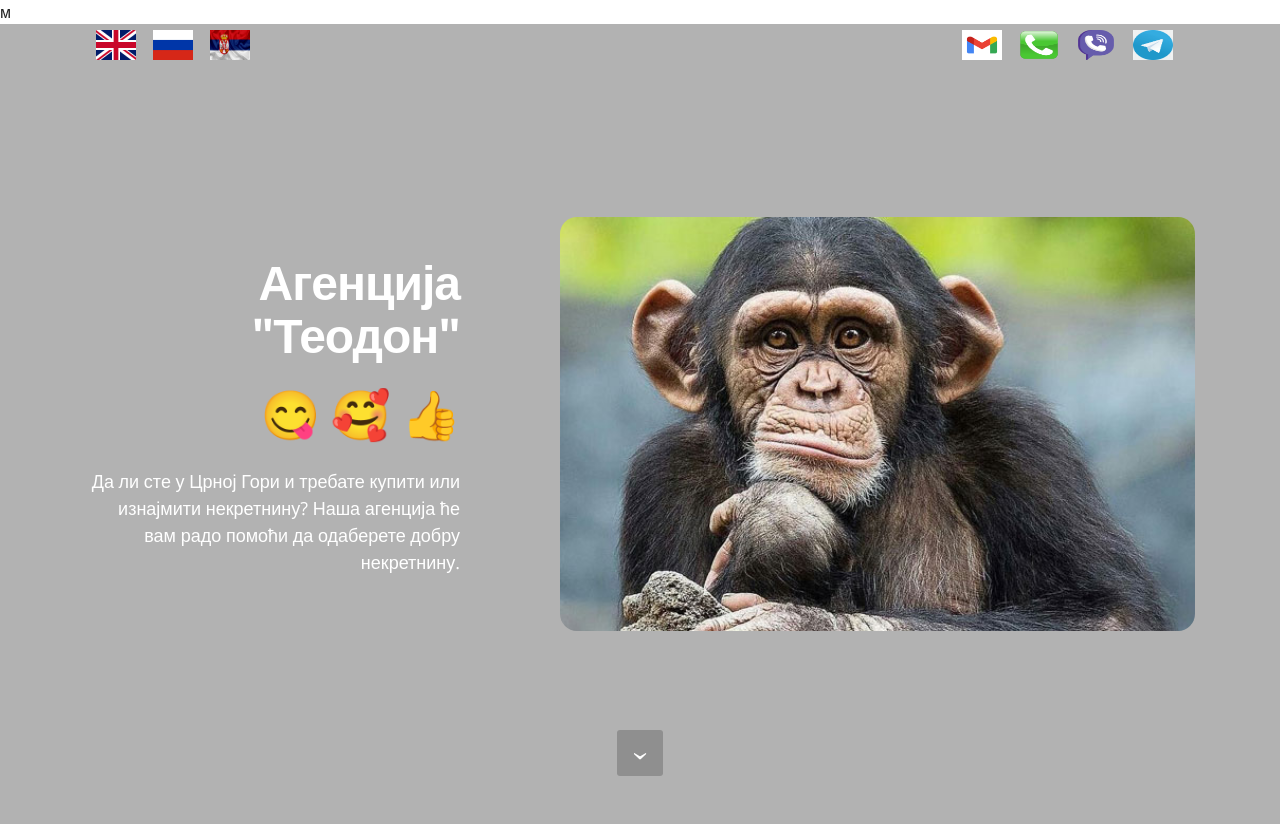
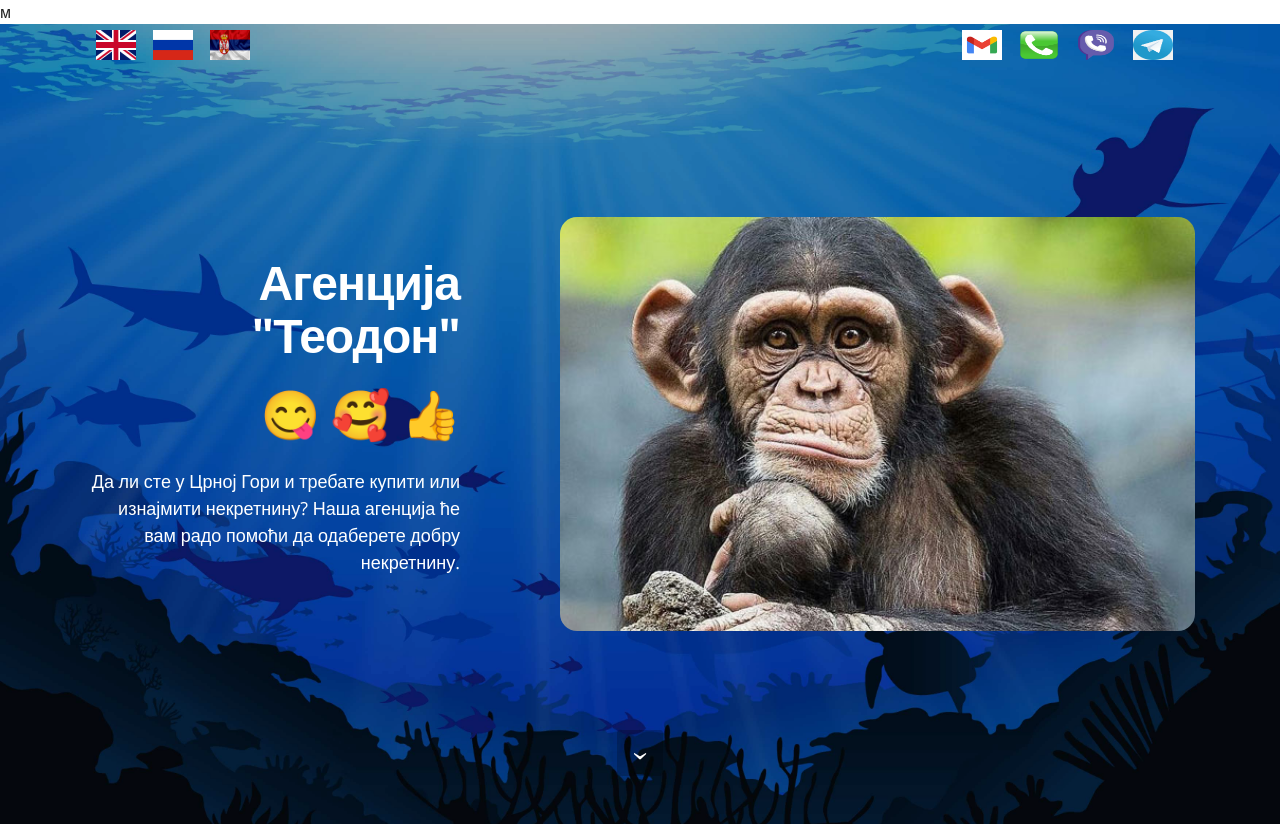
Before and after one commit to NightWalker228/teodon-agency, a plain HTML site: page index3.html in a window 1280 px wide. Shown: the top 826 px of the page. Drawn offline with nearby package versions, Linux system fonts and the light colour scheme; files that its build step writes are made by us from their sources; files whose address does not match are found by name.

Commit message:
Update index3.html

```diff
--- a/index3.html
+++ b/index3.html
@@ -62,7 +62,7 @@
 
 </section>
 
-<section class="engine"><a rel="external" href="https://myhtml.pro"></a></section><section class="mbr-section mbr-section-hero mbr-section-full mbr-parallax-background mbr-after-navbar" id="header2-1" style="background-image: url(images/ocean-background-vector.jpegts);">
+<section class="engine"><a rel="external" href="https://myhtml.pro"></a></section><section class="mbr-section mbr-section-hero mbr-section-full mbr-parallax-background mbr-after-navbar" id="header2-1" style="background-image: url(images/ocean-background-vector.jpeg);">
 
     <div class="mbr-overlay" style="opacity: 0.3; background-color: rgb(0, 0, 0);">
     </div>
```
